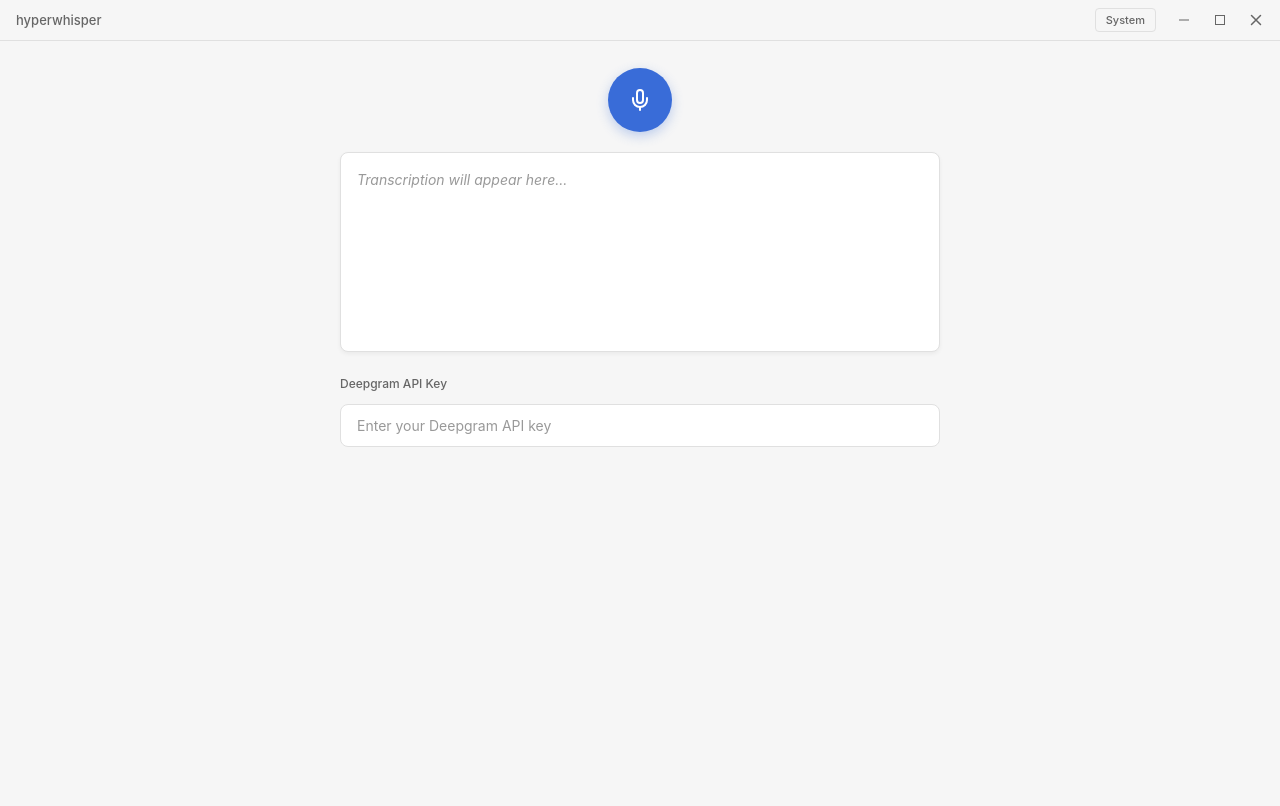
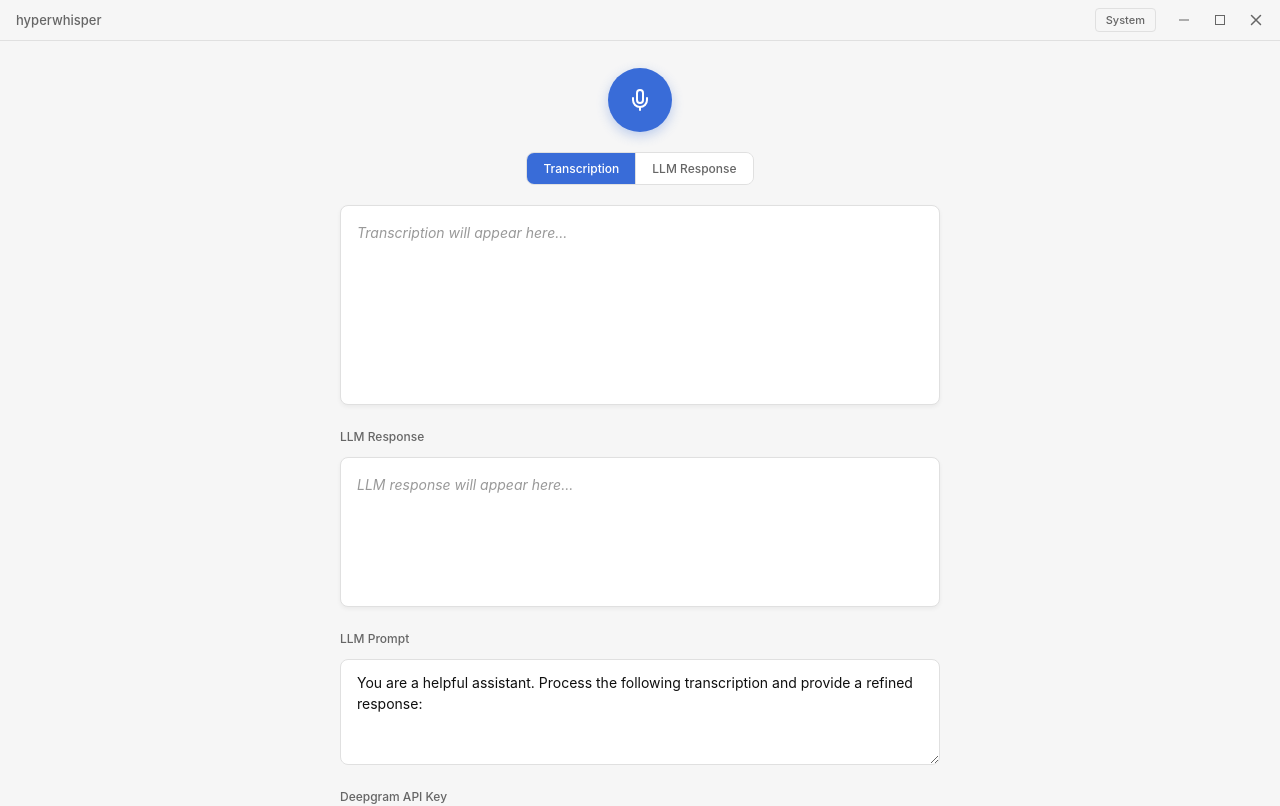
Before and after one commit to hyperwhisper/app, a React (Vite) app: page / in a window 1280 px wide. Shown: the top 806 px of the page. Built offline with nearby package versions, Linux system fonts and the light colour scheme.

Commit message:
feat: working llm setup
Signed-off-by: Ameya Shenoy <shenoy.ameya@gmail.com>

```diff
--- a/src/App.css
+++ b/src/App.css
@@ -498,3 +498,142 @@
 [data-theme="dark"] .api-key-input::placeholder {
   color: #666;
 }
+
+/* Section labels */
+.section-label {
+  display: block;
+  font-size: 12px;
+  font-weight: 500;
+  color: #666;
+  margin-bottom: 8px;
+}
+
+[data-theme="dark"] .section-label {
+  color: #999;
+}
+
+/* Prompt textarea */
+.prompt-container {
+  width: 100%;
+  max-width: 600px;
+  display: flex;
+  flex-direction: column;
+  gap: 8px;
+}
+
+.prompt-container label {
+  font-size: 12px;
+  font-weight: 500;
+  color: #666;
+}
+
+.prompt-input {
+  padding: 12px 16px;
+  font-size: 14px;
+  font-family: inherit;
+  color: #0f0f0f;
+  background-color: #ffffff;
+  border: 1px solid #e0e0e0;
+  border-radius: 8px;
+  outline: none;
+  transition: border-color 0.25s;
+  resize: vertical;
+  min-height: 80px;
+  line-height: 1.5;
+}
+
+.prompt-input:focus {
+  border-color: #396cd8;
+}
+
+.prompt-input::placeholder {
+  color: #999;
+}
+
+[data-theme="dark"] .prompt-container label {
+  color: #999;
+}
+
+[data-theme="dark"] .prompt-input {
+  color: #f6f6f6;
+  background-color: #1a1a1a;
+  border-color: #444;
+}
+
+[data-theme="dark"] .prompt-input:focus {
+  border-color: #24c8db;
+}
+
+[data-theme="dark"] .prompt-input::placeholder {
+  color: #666;
+}
+
+/* LLM response box */
+.llm-response-box {
+  min-height: 150px;
+}
+
+/* Output toggle */
+.output-toggle {
+  display: flex;
+  gap: 0;
+  border-radius: 8px;
+  overflow: hidden;
+  border: 1px solid #e0e0e0;
+}
+
+.toggle-btn {
+  padding: 8px 16px;
+  font-size: 12px;
+  font-weight: 500;
+  font-family: inherit;
+  color: #666;
+  background-color: #ffffff;
+  border: none;
+  cursor: pointer;
+  transition: background-color 0.15s, color 0.15s;
+  outline: none;
+}
+
+.toggle-btn:first-child {
+  border-right: 1px solid #e0e0e0;
+}
+
+.toggle-btn:hover {
+  background-color: #f0f0f0;
+}
+
+.toggle-btn.active {
+  background-color: #396cd8;
+  color: #ffffff;
+}
+
+.toggle-btn.active:hover {
+  background-color: #345dc4;
+}
+
+[data-theme="dark"] .output-toggle {
+  border-color: #444;
+}
+
+[data-theme="dark"] .toggle-btn {
+  color: #999;
+  background-color: #1a1a1a;
+}
+
+[data-theme="dark"] .toggle-btn:first-child {
+  border-right-color: #444;
+}
+
+[data-theme="dark"] .toggle-btn:hover {
+  background-color: #2a2a2a;
+}
+
+[data-theme="dark"] .toggle-btn.active {
+  background-color: #24c8db;
+  color: #0f0f0f;
+}
+
+[data-theme="dark"] .toggle-btn.active:hover {
+  background-color: #1eb3cc;
+}
--- a/src/App.tsx
+++ b/src/App.tsx
@@ -57,6 +57,8 @@ const CloseIcon = () => (
   </svg>
 );
 
+const DEFAULT_PROMPT = "You are a helpful assistant. Process the following transcription and provide a refined response:";
+
 function App() {
   const [finalText, setFinalText] = useState("");
   const [interimText, setInterimText] = useState("");
@@ -68,6 +70,15 @@ function App() {
   const [waveformData, setWaveformData] = useState<number[]>([]);
   const [apiKey, setApiKey] = useState(() => localStorage.getItem("deepgram_api_key") || "");
   const [focusedApp, setFocusedApp] = useState<string | null>(null);
+
+  // LLM state
+  const [llmPrompt, setLlmPrompt] = useState(() => localStorage.getItem("llm_prompt") || DEFAULT_PROMPT);
+  const [llmResponse, setLlmResponse] = useState("");
+  const [isProcessingLlm, setIsProcessingLlm] = useState(false);
+  const [openRouterApiKey, setOpenRouterApiKey] = useState(() => localStorage.getItem("openrouter_api_key") || "");
+  const [typeOutput, setTypeOutput] = useState<"transcription" | "llm">(() =>
+    (localStorage.getItem("type_output") as "transcription" | "llm") || "transcription"
+  );
 
   const audioRef = useRef<HTMLAudioElement | null>(null);
   const canvasRef = useRef<HTMLCanvasElement | null>(null);
@@ -86,6 +97,19 @@ function App() {
       invoke("set_api_key", { apiKey });
     }
   }, [apiKey]);
+
+  // Save LLM prompt and OpenRouter API key to localStorage
+  useEffect(() => {
+    localStorage.setItem("llm_prompt", llmPrompt);
+  }, [llmPrompt]);
+
+  useEffect(() => {
+    localStorage.setItem("openrouter_api_key", openRouterApiKey);
+  }, [openRouterApiKey]);
+
+  useEffect(() => {
+    localStorage.setItem("type_output", typeOutput);
+  }, [typeOutput]);
 
   // Poll for focused window
   useEffect(() => {
@@ -266,6 +290,56 @@ function App() {
     }
   }, [waveformData, isPlaying, drawWaveform]);
 
+  // Call OpenRouter API with transcription
+  const processWithLlm = async (transcription: string, shouldType: boolean) => {
+    if (!openRouterApiKey.trim() || !transcription.trim()) {
+      return;
+    }
+
+    setIsProcessingLlm(true);
+    setLlmResponse("");
+
+    try {
+      const response = await fetch("https://openrouter.ai/api/v1/chat/completions", {
+        method: "POST",
+        headers: {
+          "Content-Type": "application/json",
+          "Authorization": `Bearer ${openRouterApiKey}`,
+        },
+        body: JSON.stringify({
+          model: "openai/gpt-4.1-nano",
+          messages: [
+            { role: "system", content: llmPrompt },
+            { role: "user", content: transcription }
+          ]
+        })
+      });
+
+      if (!response.ok) {
+        const error = await response.text();
+        throw new Error(`API error: ${error}`);
+      }
+
+      const data = await response.json();
+      const llmText = data.choices?.[0]?.message?.content || "";
+      setLlmResponse(llmText);
+
+      // Type LLM response if that's what user selected
+      if (shouldType && llmText) {
+        try {
+          await invoke("type_text", { text: llmText });
+        } catch (err) {
+          console.error("Failed to type LLM response:", err);
+        }
+      }
+    } catch (err: any) {
+      console.error("LLM processing error:", err);
+      setLlmResponse(`Error: ${err.message}`);
+    } finally {
+      setIsProcessingLlm(false);
+    }
+  };
+
   // Start recording
   const startRecording = async () => {
     if (!apiKey.trim()) {
@@ -297,15 +371,20 @@ function App() {
       setInterimText("");
       await generateWaveform(dataUrl);
 
-      // Wait briefly for any final transcription events, then type text to active window
+      // Wait briefly for any final transcription events, then process
       setTimeout(async () => {
         const textToType = finalTextRef.current;
         if (textToType) {
-          try {
-            await invoke("type_text", { text: textToType });
-          } catch (err) {
-            console.error("Failed to type text:", err);
+          // Type transcription if that's what user selected
+          if (typeOutput === "transcription") {
+            try {
+              await invoke("type_text", { text: textToType });
+            } catch (err) {
+              console.error("Failed to type text:", err);
+            }
           }
+          // Process with LLM (will type if typeOutput is "llm")
+          processWithLlm(textToType, typeOutput === "llm");
         }
       }, 200);
     } catch (err: any) {
@@ -394,6 +473,21 @@ function App() {
         </div>
       )}
 
+      <div className="output-toggle">
+        <button
+          className={`toggle-btn ${typeOutput === "transcription" ? "active" : ""}`}
+          onClick={() => setTypeOutput("transcription")}
+        >
+          Transcription
+        </button>
+        <button
+          className={`toggle-btn ${typeOutput === "llm" ? "active" : ""}`}
+          onClick={() => setTypeOutput("llm")}
+        >
+          LLM Response
+        </button>
+      </div>
+
       {audioUrl && !isRecording && (
         <div className="waveform-container">
           <audio ref={audioRef} src={audioUrl} />
@@ -434,6 +528,45 @@ function App() {
         )}
       </div>
 
+      <div className="text-box-container">
+        <label className="section-label">LLM Response</label>
+        <div className="text-box llm-response-box" spellCheck={false}>
+          {isProcessingLlm ? (
+            <div className="loading-indicator">
+              <div className="loading-dots">
+                <span></span>
+                <span></span>
+                <span></span>
+              </div>
+              <span className="loading-text">Processing with LLM...</span>
+            </div>
+          ) : llmResponse ? (
+            <span>{llmResponse}</span>
+          ) : (
+            <span className="placeholder">
+              LLM response will appear here...
+            </span>
+          )}
+        </div>
+        {llmResponse && !isProcessingLlm && (
+          <button className="copy-btn" onClick={() => navigator.clipboard.writeText(llmResponse)}>
+            Copy
+          </button>
+        )}
+      </div>
+
+      <div className="prompt-container">
+        <label htmlFor="llm-prompt">LLM Prompt</label>
+        <textarea
+          id="llm-prompt"
+          value={llmPrompt}
+          onChange={(e) => setLlmPrompt(e.target.value)}
+          placeholder="Enter your custom prompt..."
+          className="prompt-input"
+          rows={3}
+        />
+      </div>
+
       <div className="api-key-container">
         <label htmlFor="api-key">Deepgram API Key</label>
         <input
@@ -445,6 +578,18 @@ function App() {
           className="api-key-input"
         />
       </div>
+
+      <div className="api-key-container">
+        <label htmlFor="openrouter-api-key">OpenRouter API Key</label>
+        <input
+          id="openrouter-api-key"
+          type="password"
+          value={openRouterApiKey}
+          onChange={(e) => setOpenRouterApiKey(e.target.value)}
+          placeholder="Enter your OpenRouter API key"
+          className="api-key-input"
+        />
+      </div>
     </main>
   );
 }
```
